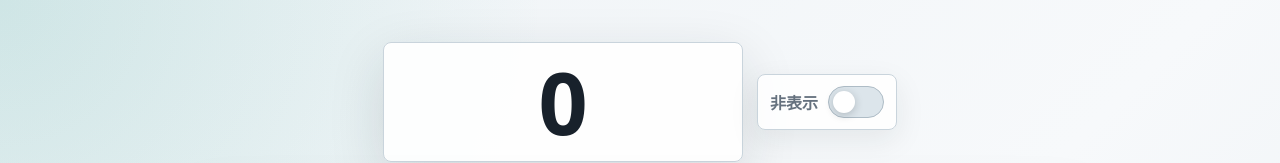
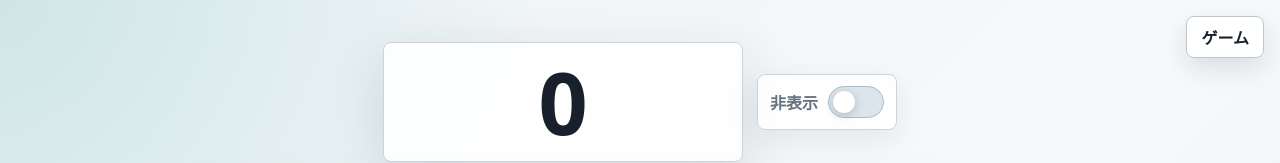
Before and after one commit to RH-REP/100_calculator, a plain HTML site: page index.html in a window 1280 px wide. Shown: the top 163 px of the page. Drawn offline with Linux system fonts and the light colour scheme.

Commit message:
2nd update

```diff
--- a/index.html
+++ b/index.html
@@ -39,6 +39,35 @@
     button,
     input {
       font: inherit;
+    }
+
+    .page-jump {
+      position: fixed;
+      top: 16px;
+      right: 16px;
+      z-index: 20;
+      min-height: 42px;
+      border: 1px solid #b8c6cf;
+      border-radius: 8px;
+      background: rgba(255, 255, 255, 0.92);
+      color: var(--ink);
+      display: inline-flex;
+      align-items: center;
+      justify-content: center;
+      padding: 0 14px;
+      box-shadow: 0 10px 26px rgba(24, 33, 43, 0.12);
+      font-weight: 800;
+      text-decoration: none;
+    }
+
+    .page-jump:hover {
+      background: #ffffff;
+      border-color: #7d929e;
+    }
+
+    .page-jump:focus-visible {
+      outline: 3px solid rgba(42, 157, 143, 0.42);
+      outline-offset: 3px;
     }
 
     .app {
@@ -410,6 +439,8 @@
 </head>
 <body>
   <main class="app">
+    <a class="page-jump" href="game.html">ゲーム</a>
+
     <section class="top-cell" aria-label="数字表示">
       <div class="number-cell">
         <output class="number" id="totalDisplay" aria-live="polite">0</output>
```
